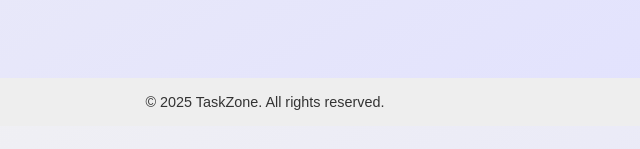
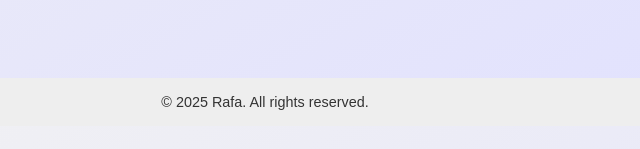
Before and after one commit to abuhurairarafa/earn-money, a plain HTML site: page index.html in a window 1280 px wide. Shown: the part 617-766 px from the top of the page, 375-1015 px from the left. Drawn offline with Linux system fonts and the light colour scheme.

Commit message:
Update index.html

```diff
--- a/index.html
+++ b/index.html
@@ -85,7 +85,7 @@
   </div>
 
   <footer>
-    &copy; 2025 TaskZone. All rights reserved.
+    &copy; 2025 Rafa. All rights reserved.
   </footer>
 
 </body>
```
